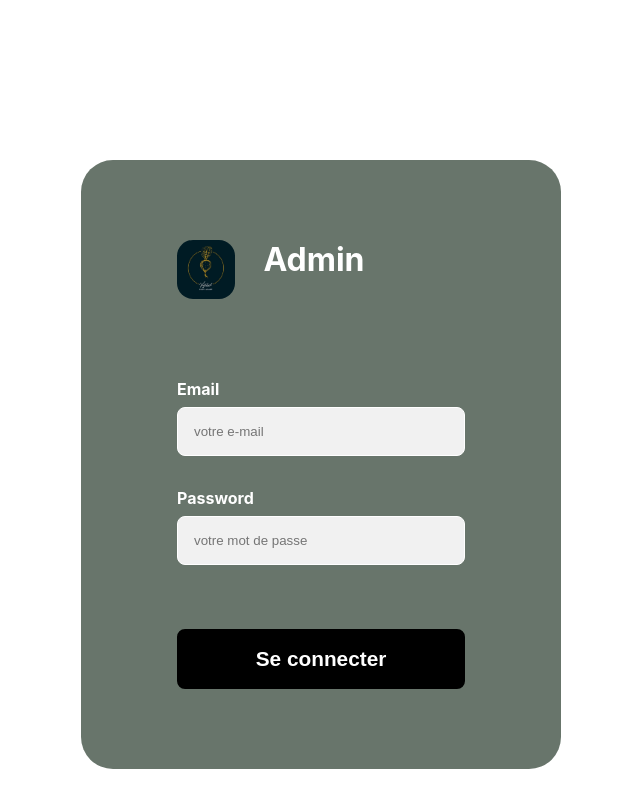
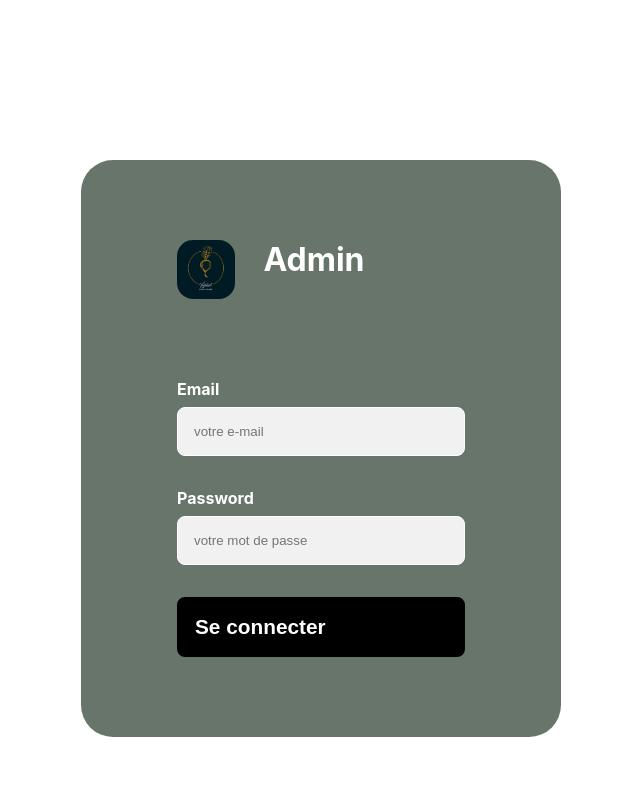
Before and after one commit to SarahOtmane/backOfficeResto, a React (Create React App) app: page /admin in a window 1280 px wide. Shown: the top 808 px of the page, without its empty margins (319-959 px from the left). Built offline with nearby package versions, Linux system fonts and the light colour scheme.

Commit message:
add icon

```diff
--- a/src/components/Button.js
+++ b/src/components/Button.js
@@ -1,13 +1,18 @@
 
 import '../css/components.css'
 
-export default function Button({text, onClick}){
+export default function Button({text, onClick, icon}){
     return(
         <button
-            className="button"
+            className="button row"
             onClick={onClick}
         >
             {text}
+            {icon && <svg width="24" height="24" viewBox="0 0 24 24" fill="none" xmlns="http://www.w3.org/2000/svg">
+                    <path d="M12 6V18" stroke="#999999" strokeWidth="1.7" strokeLinecap="round" strokeLinejoin="round"/>
+                    <path d="M6 12H18" stroke="#999999" strokeWidth="1.7" strokeLinecap="round" strokeLinejoin="round"/>
+                </svg>
+            }
         </button>
     )
 }
```
